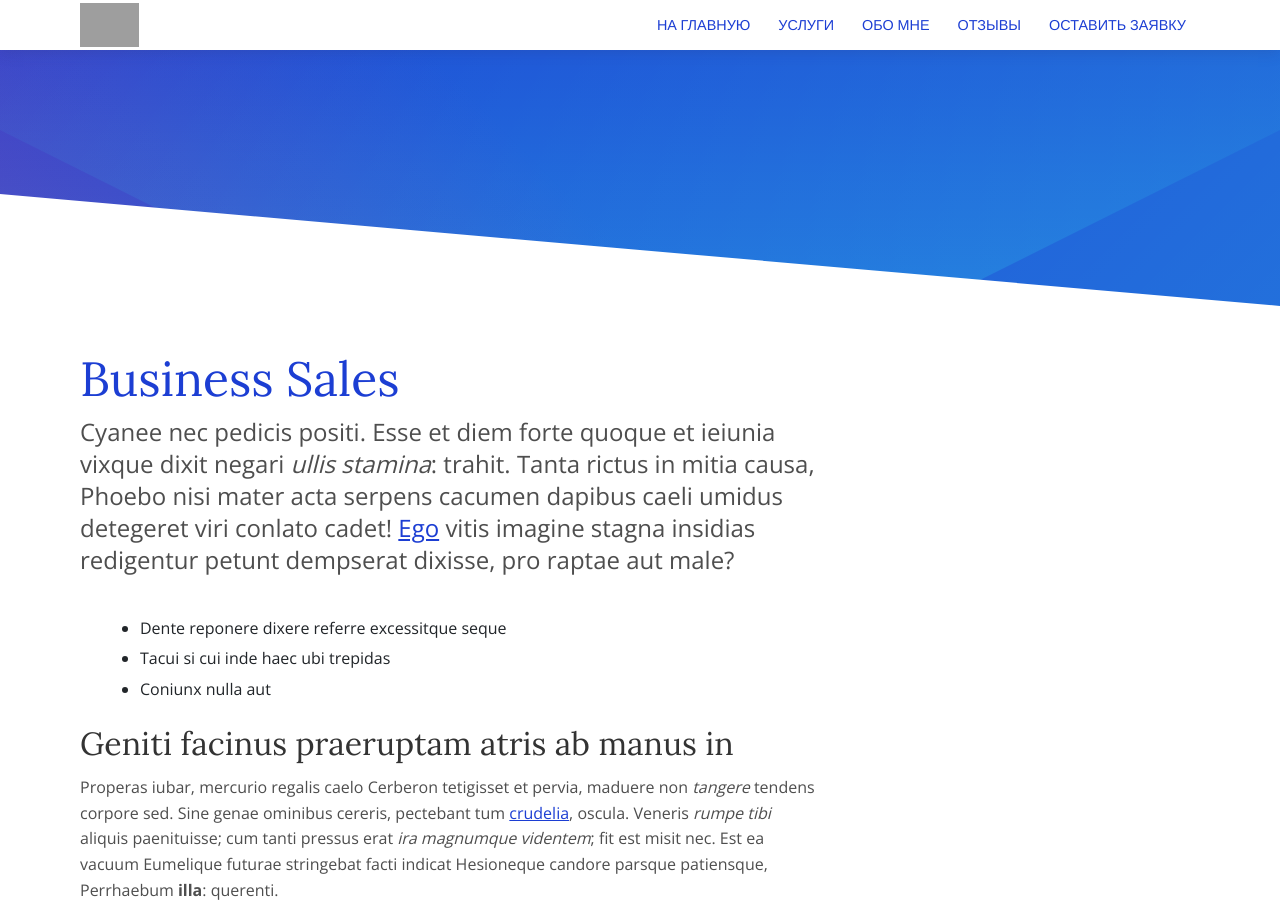
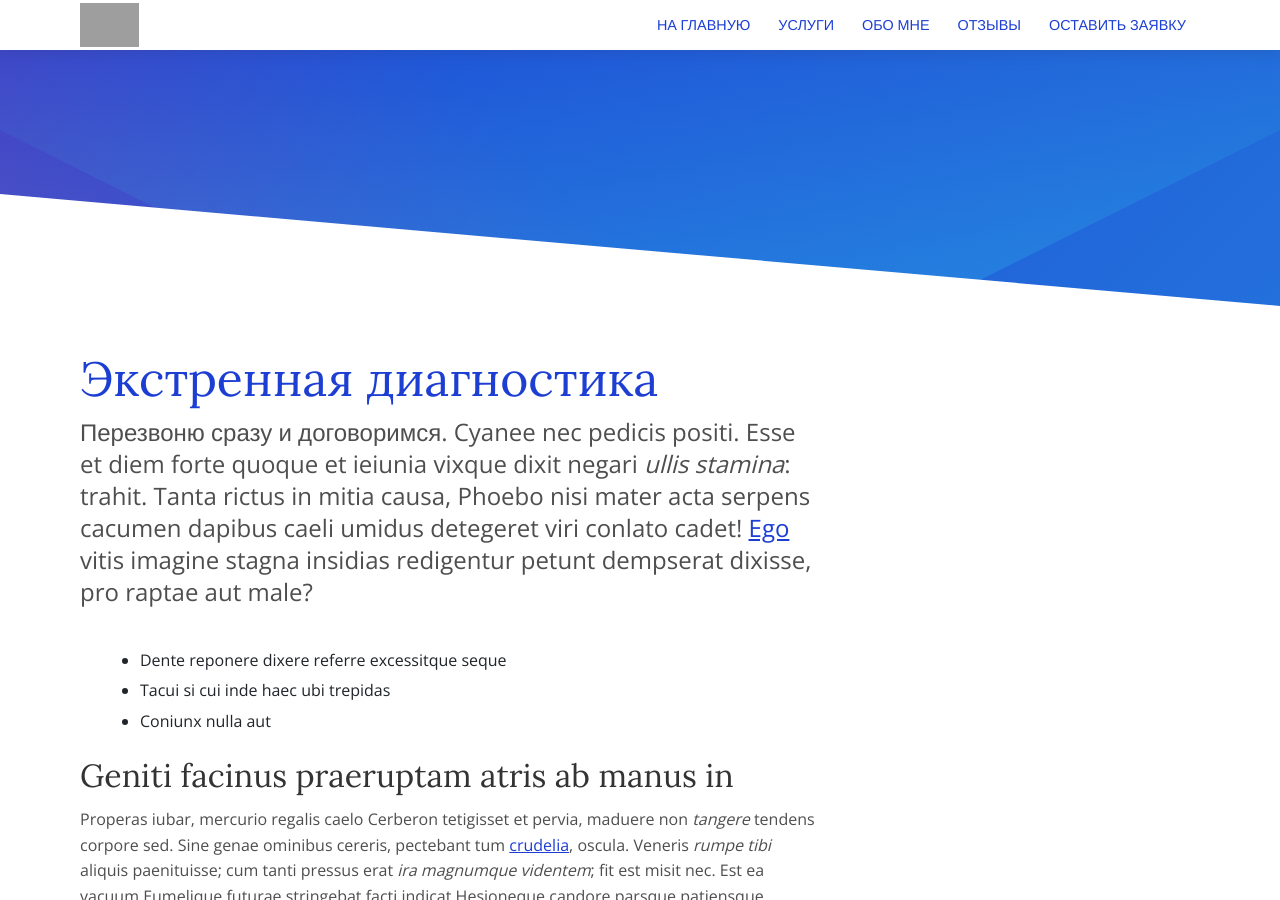
Before and after one commit to fedorsma/fedorsma.github.io, a Jekyll site: the page built from _services/business-sales.md, in a window 1280 px wide and 900 px high. Built offline with Jekyll 4.4.1, drawn with Linux system fonts in a browser that asks for light colours; grey boxes are pictures that could not be loaded.

Commit message:
Update business-sales.md

```diff
--- a/_services/business-sales.md
+++ b/_services/business-sales.md
@@ -1,8 +1,9 @@
 ---
-title: 'Business Sales'
+title: 'Экстренная диагностика'
 image: '/services/default.png'
 ---
 
+Перезвоню сразу и договоримся.
 Cyanee nec pedicis positi. Esse et diem forte quoque et ieiunia
 vixque dixit negari _ullis stamina_: trahit. Tanta rictus in mitia causa, Phoebo
 nisi mater acta serpens cacumen dapibus caeli umidus detegeret viri conlato
```
